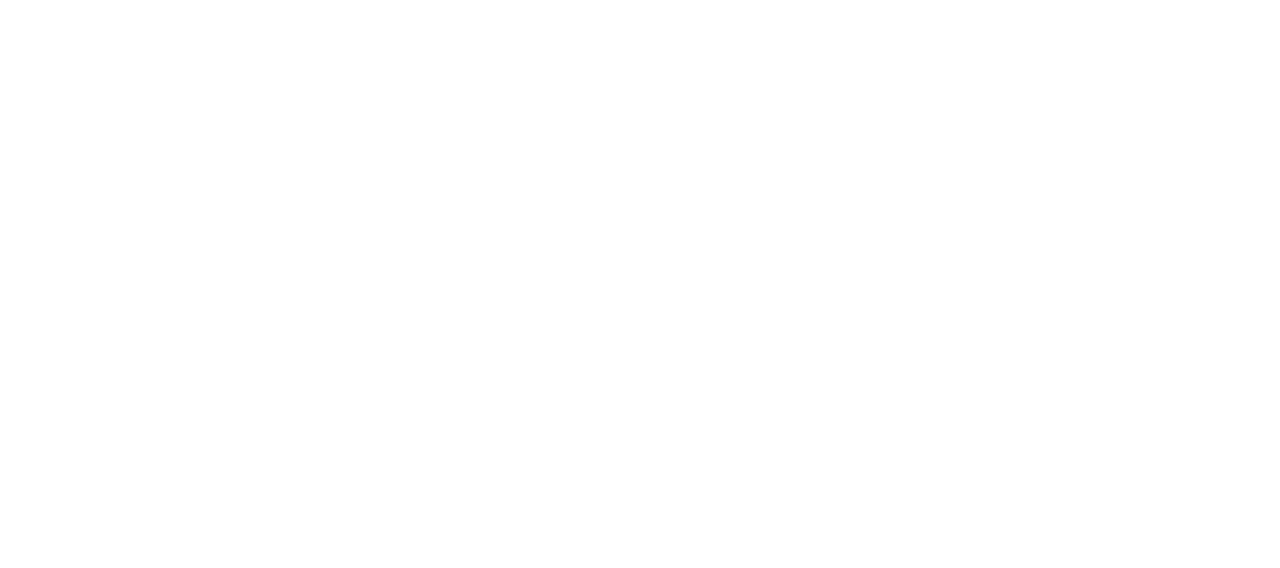
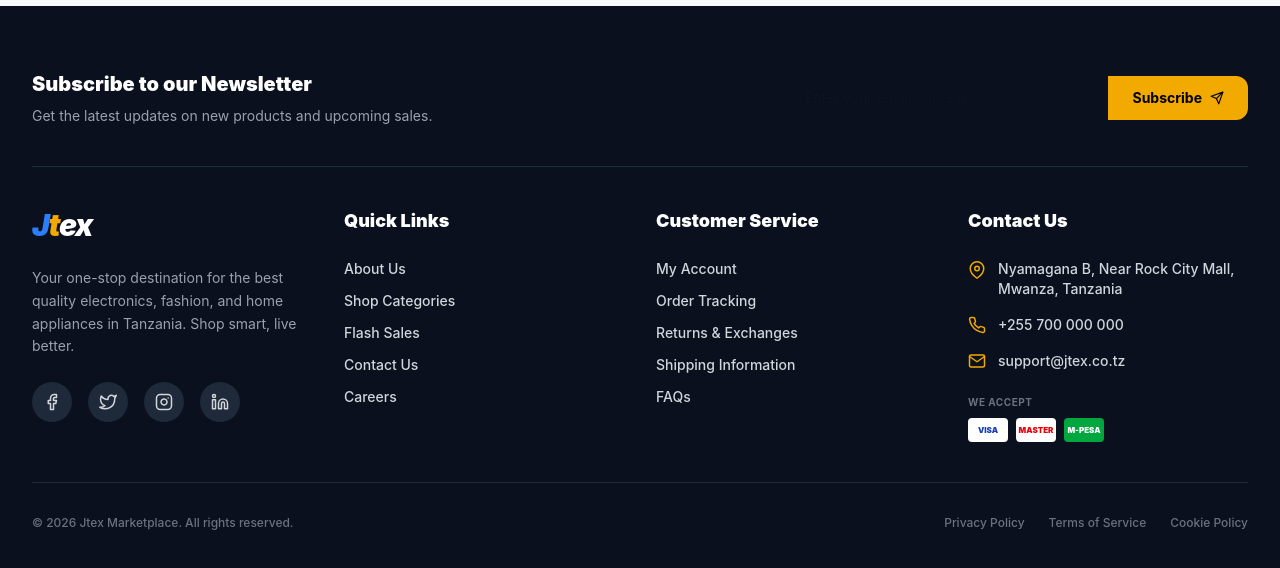
Before and after one commit to bennytech32/jtex-ecommerce, a Next.js app in the folder frontend/: page / in a window 1280 px wide. Shown: the part 1211-1779 px from the top of the page. Before the commit the page ends 1145 px from the top, so only its background shows below. Built offline with nearby package versions, Linux system fonts and the light colour scheme; no server answers.

Commit message:
Added professional footer to home page

```diff
--- a/frontend/app/page.tsx
+++ b/frontend/app/page.tsx
@@ -7,8 +7,9 @@
   FiSearch, FiMapPin, FiShoppingCart, FiUser, FiPackage,
   FiHeart, FiHeadphones, FiChevronDown, FiGrid, FiList,
   FiMonitor, FiSmartphone, FiShoppingBag, FiCoffee, FiSmile,
-  FiArrowRight, FiShield, FiTruck, FiRefreshCw, FiMic, FiCamera, FiHome, FiZap,
-  FiChevronRight // <-- Tumeongeza hii hapa
+  FiArrowRight, FiShield, FiTruck, FiRefreshCw, FiMic, FiCamera,
+  FiHome, FiZap, FiChevronRight, FiMail, FiPhone, FiFacebook,
+  FiTwitter, FiInstagram, FiLinkedin, FiSend
 } from 'react-icons/fi';
 
 export default function HomePage() {
@@ -79,7 +80,7 @@
   const cartCount = cart?.length || 0;
 
   return (
-    <div className="min-h-screen bg-[#F8FAFC] pb-20 lg:pb-0 font-sans text-gray-900">
+    <div className="min-h-screen bg-[#F8FAFC] font-sans text-gray-900">
 
       {/* ========================================================= */}
       {/* 1. DESKTOP HEADER */}
@@ -244,7 +245,6 @@
                  </svg>
               </div>
               <div className="absolute -right-10 -bottom-10 lg:right-10 lg:bottom-0 w-40 lg:w-96 opacity-30 lg:opacity-100 pointer-events-none mix-blend-screen">
-                 {/* Fake Laptop/Phone presentation image representation */}
                  <span className="text-[150px] lg:text-[300px]">💻</span>
               </div>
 
@@ -256,7 +256,6 @@
                     Shop the latest gadgets, electronics, fashion and more at unbeatable prices.
                  </p>
                  <button className="bg-[#F2A900] text-black font-black px-6 lg:px-8 py-2.5 lg:py-3.5 rounded-xl flex items-center gap-2 hover:bg-yellow-500 transition shadow-[0_0_20px_rgba(242,169,0,0.3)] text-sm lg:text-base">
-                    {/* Responsive text matching mockups */}
                     <span className="hidden lg:inline">Shop Now</span>
                     <span className="lg:hidden">Buy Now</span>
                     <FiArrowRight/>
@@ -329,7 +328,6 @@
              ) : (
                <div className="flex overflow-x-auto hide-scrollbar gap-4 pb-4">
                   {products.slice(0, 6).map((product: any) => {
-                    // Logic ndogo ya kutengeneza punguzo (Discount) kuendana na UI
                     const visualDiscount = Math.floor(Math.random() * 20) + 5;
                     const oldPrice = Math.round(product.price * (1 + (visualDiscount/100)));
 
@@ -366,14 +364,13 @@
           </div>
 
           {/* Top Brands Banner */}
-          <div className="px-4 lg:px-0 mb-6">
+          <div className="px-4 lg:px-0 mb-10 lg:mb-16">
              <div className="bg-[#0A101D] rounded-2xl flex flex-col lg:flex-row items-center justify-between p-6 lg:p-8 gap-6 shadow-md">
                 <div className="text-center lg:text-left">
                    <h3 className="text-xl font-black text-white mb-1">Top Brands, Top Quality</h3>
                    <p className="text-sm text-gray-400 font-medium lg:mb-0 mb-4">Shop your favorite brands</p>
                 </div>
                 <div className="flex flex-wrap justify-center items-center gap-6 lg:gap-10 opacity-70 grayscale hover:grayscale-0 transition duration-500">
-                   {/* Fake Brands using emojis/text for display matching the mockup visually */}
                    <span className="text-white font-black text-2xl tracking-tighter">MI</span>
                    <span className="text-white font-black text-2xl tracking-widest uppercase">Samsung</span>
                    <span className="text-white font-black text-2xl">🍎</span>
@@ -386,12 +383,114 @@
                 </button>
              </div>
           </div>
-
         </main>
       </div>
 
       {/* ========================================================= */}
-      {/* 4. MOBILE BOTTOM NAVIGATION */}
+      {/* 4. PROFESSIONAL FOOTER */}
+      {/* ========================================================= */}
+      <footer className="bg-[#0A101D] text-gray-300 py-12 lg:py-16 pb-28 lg:pb-16 mt-8">
+        <div className="max-w-[1500px] mx-auto px-6 lg:px-8">
+
+          {/* Newsletter Section */}
+          <div className="flex flex-col lg:flex-row items-center justify-between border-b border-gray-800 pb-10 mb-10 gap-6">
+            <div className="text-center lg:text-left">
+              <h3 className="text-xl font-black text-white mb-2">Subscribe to our Newsletter</h3>
+              <p className="text-sm text-gray-400">Get the latest updates on new products and upcoming sales.</p>
+            </div>
+            <div className="flex w-full lg:w-auto">
+              <input type="email" placeholder="Enter your email address" className="px-4 py-3 rounded-l-xl w-full lg:w-80 text-gray-900 outline-none text-sm" />
+              <button className="bg-[#F2A900] text-black px-6 py-3 rounded-r-xl font-bold flex items-center gap-2 hover:bg-yellow-500 transition text-sm">
+                Subscribe <FiSend />
+              </button>
+            </div>
+          </div>
+
+          {/* Main Footer Links */}
+          <div className="grid grid-cols-1 md:grid-cols-2 lg:grid-cols-4 gap-10 lg:gap-8 mb-10">
+            {/* Brand Info */}
+            <div>
+              <div className="flex text-3xl font-black italic tracking-tighter mb-6">
+                <span className="text-blue-500">J</span><span className="text-[#F2A900]">t</span><span className="text-white">ex</span>
+              </div>
+              <p className="text-sm text-gray-400 leading-relaxed mb-6">
+                Your one-stop destination for the best quality electronics, fashion, and home appliances in Tanzania. Shop smart, live better.
+              </p>
+              <div className="flex gap-4">
+                <a href="#" className="w-10 h-10 rounded-full bg-gray-800 flex items-center justify-center hover:bg-[#F2A900] hover:text-black transition"><FiFacebook size={18}/></a>
+                <a href="#" className="w-10 h-10 rounded-full bg-gray-800 flex items-center justify-center hover:bg-[#F2A900] hover:text-black transition"><FiTwitter size={18}/></a>
+                <a href="#" className="w-10 h-10 rounded-full bg-gray-800 flex items-center justify-center hover:bg-[#F2A900] hover:text-black transition"><FiInstagram size={18}/></a>
+                <a href="#" className="w-10 h-10 rounded-full bg-gray-800 flex items-center justify-center hover:bg-[#F2A900] hover:text-black transition"><FiLinkedin size={18}/></a>
+              </div>
+            </div>
+
+            {/* Quick Links */}
+            <div>
+              <h4 className="text-white font-black text-lg mb-6">Quick Links</h4>
+              <ul className="space-y-3 text-sm font-medium">
+                <li><a href="#" className="hover:text-[#F2A900] transition">About Us</a></li>
+                <li><a href="#" className="hover:text-[#F2A900] transition">Shop Categories</a></li>
+                <li><a href="#" className="hover:text-[#F2A900] transition">Flash Sales</a></li>
+                <li><a href="#" className="hover:text-[#F2A900] transition">Contact Us</a></li>
+                <li><a href="#" className="hover:text-[#F2A900] transition">Careers</a></li>
+              </ul>
+            </div>
+
+            {/* Customer Service */}
+            <div>
+              <h4 className="text-white font-black text-lg mb-6">Customer Service</h4>
+              <ul className="space-y-3 text-sm font-medium">
+                <li><a href="#" className="hover:text-[#F2A900] transition">My Account</a></li>
+                <li><a href="#" className="hover:text-[#F2A900] transition">Order Tracking</a></li>
+                <li><a href="#" className="hover:text-[#F2A900] transition">Returns & Exchanges</a></li>
+                <li><a href="#" className="hover:text-[#F2A900] transition">Shipping Information</a></li>
+                <li><a href="#" className="hover:text-[#F2A900] transition">FAQs</a></li>
+              </ul>
+            </div>
+
+            {/* Contact Info */}
+            <div>
+              <h4 className="text-white font-black text-lg mb-6">Contact Us</h4>
+              <ul className="space-y-4 text-sm font-medium">
+                <li className="flex items-start gap-3">
+                  <FiMapPin className="text-[#F2A900] text-lg flex-shrink-0 mt-0.5" />
+                  <span>Nyamagana B, Near Rock City Mall, Mwanza, Tanzania</span>
+                </li>
+                <li className="flex items-center gap-3">
+                  <FiPhone className="text-[#F2A900] text-lg flex-shrink-0" />
+                  <span>+255 700 000 000</span>
+                </li>
+                <li className="flex items-center gap-3">
+                  <FiMail className="text-[#F2A900] text-lg flex-shrink-0" />
+                  <span>support@jtex.co.tz</span>
+                </li>
+              </ul>
+              {/* Payment Methods */}
+              <div className="mt-6">
+                 <p className="text-[10px] text-gray-500 mb-2 font-bold uppercase tracking-wider">We Accept</p>
+                 <div className="flex gap-2">
+                    <div className="w-10 h-6 bg-white rounded flex items-center justify-center text-[8px] font-black text-blue-800">VISA</div>
+                    <div className="w-10 h-6 bg-white rounded flex items-center justify-center text-[8px] font-black text-red-600">MASTER</div>
+                    <div className="w-10 h-6 bg-green-600 rounded flex items-center justify-center text-[8px] font-black text-white">M-PESA</div>
+                 </div>
+              </div>
+            </div>
+          </div>
+
+          {/* Copyright */}
+          <div className="border-t border-gray-800 pt-8 flex flex-col md:flex-row items-center justify-between gap-4 text-xs font-medium text-gray-500">
+            <p>&copy; {new Date().getFullYear()} Jtex Marketplace. All rights reserved.</p>
+            <div className="flex gap-6">
+              <a href="#" className="hover:text-white transition">Privacy Policy</a>
+              <a href="#" className="hover:text-white transition">Terms of Service</a>
+              <a href="#" className="hover:text-white transition">Cookie Policy</a>
+            </div>
+          </div>
+        </div>
+      </footer>
+
+      {/* ========================================================= */}
+      {/* 5. MOBILE BOTTOM NAVIGATION */}
       {/* ========================================================= */}
       <div className="lg:hidden fixed bottom-0 left-0 w-full bg-white border-t border-gray-100 px-6 py-3 flex justify-between items-center z-50 shadow-[0_-10px_20px_rgba(0,0,0,0.03)] pb-safe">
          <button onClick={() => router.push('/')} className="flex flex-col items-center gap-1 text-[#F2A900]">
```
